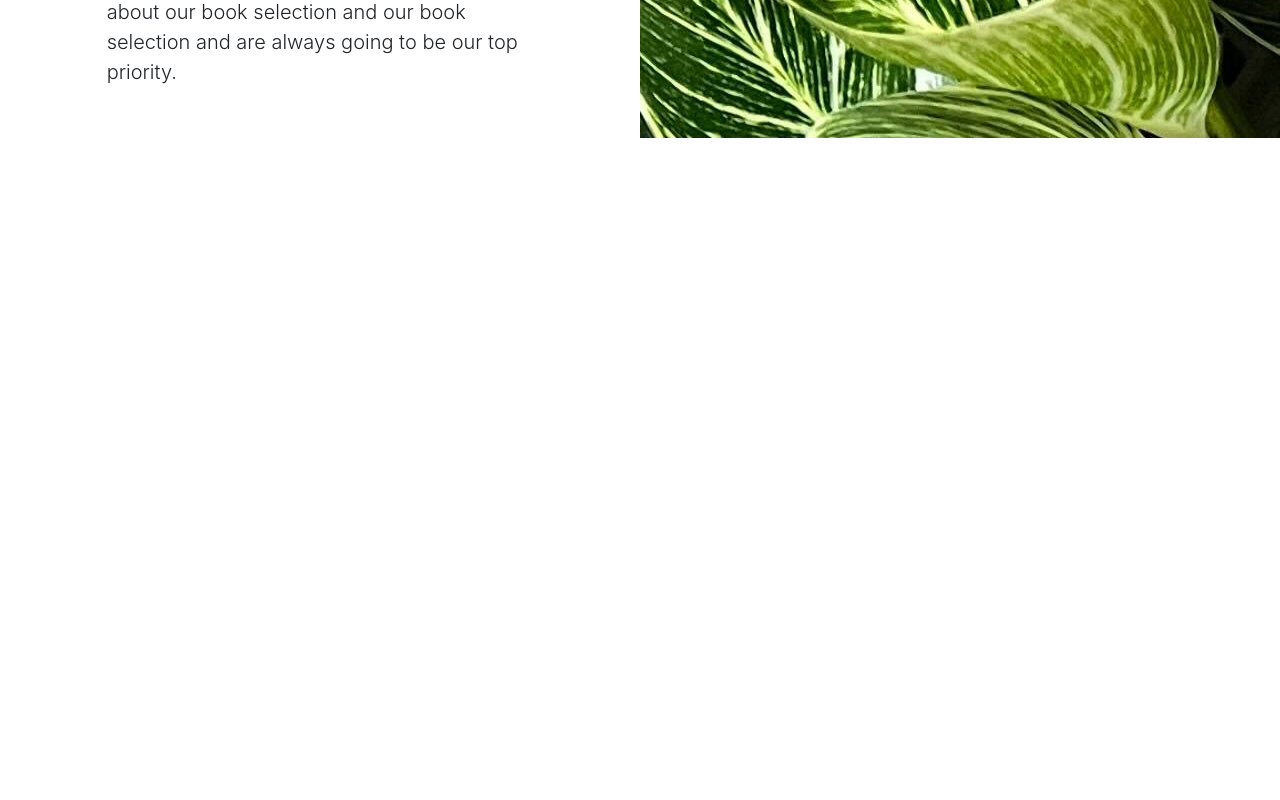
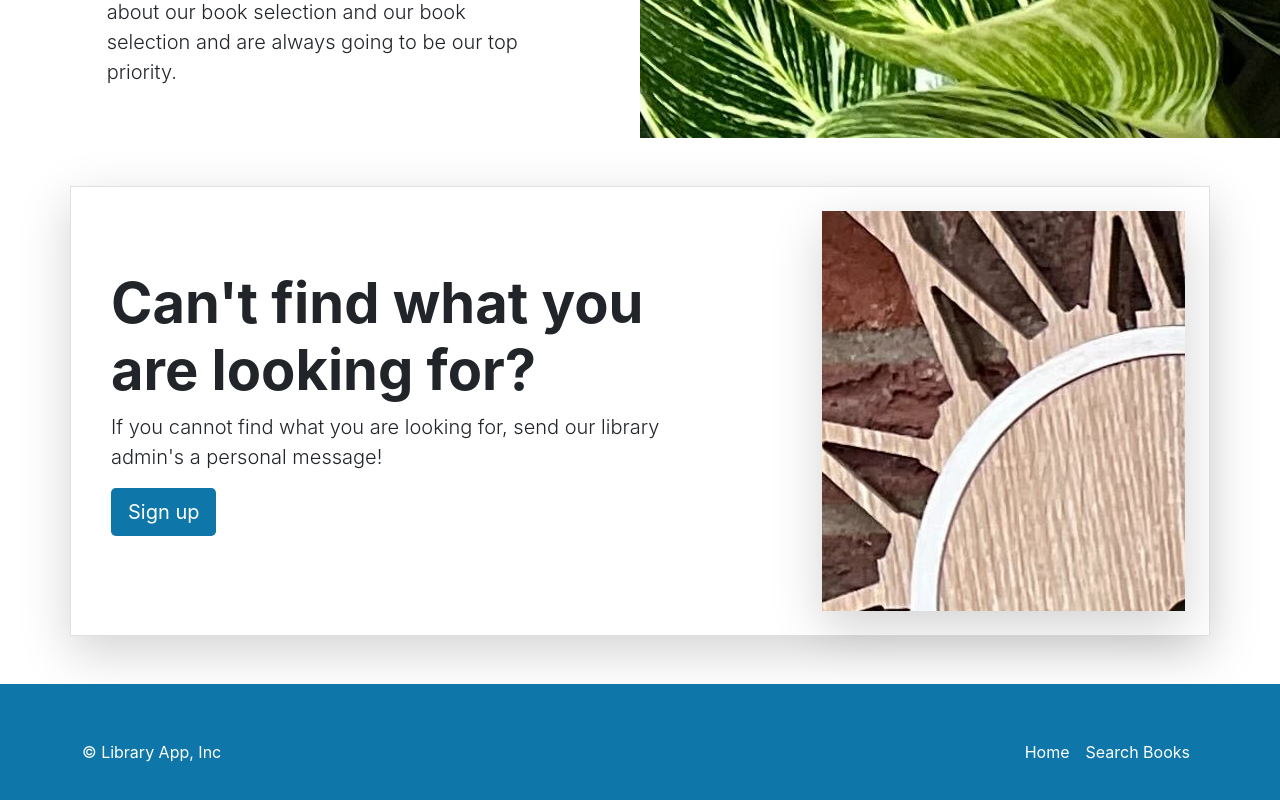
Before and after one commit to santoshreddy534/Library-Application, a React (Create React App) app in the folder 01-frontend/react-library/: page / in a window 1280 px wide. Shown: the part 1780-2580 px from the top of the page. Before the commit the page ends 1918 px from the top, so only its background shows below. Built offline with nearby package versions, Linux system fonts and the light colour scheme.

Commit message:
Added Footer and HomePage Components

```diff
--- a/01-frontend/react-library/src/App.tsx
+++ b/01-frontend/react-library/src/App.tsx
@@ -1,20 +1,16 @@
 import React from 'react';
 import './App.css';
 import { Navbar } from './layouts/NavbarAndFooter/Navbar';
-import { ExploreTopBooks } from './layouts/homepage/ExploreTopBooks';
-import { Carousel } from './layouts/homepage/Carousel';
-import { Heros } from './layouts/homepage/Heros';
+import { Footer } from './layouts/NavbarAndFooter/Footer';
+import { HomePage } from './layouts/homepage/HomePage';
 
-function App() {
+export const App = () => {
   return (
     <div>
       <Navbar />
-      <ExploreTopBooks />
-      <Carousel />
-      <Heros />
+      <HomePage />
+      <Footer />
     </div>
 
   );
 }
-
-export default App;
--- a/01-frontend/react-library/src/index.tsx
+++ b/01-frontend/react-library/src/index.tsx
@@ -1,7 +1,7 @@
 import React from 'react';
 import ReactDOM from 'react-dom/client';
 import './index.css';
-import App from './App';
+import { App } from './App';
 
 const root = ReactDOM.createRoot(
   document.getElementById('root') as HTMLElement
--- /dev/null
+++ b/01-frontend/react-library/src/layouts/NavbarAndFooter/Footer.tsx
@@ -0,0 +1,21 @@
+export const Footer = () => {
+    return (
+        <div className="main-color">
+            <footer className="container d-flex flex-wrap justify-content-between align-items-center py-5 main-color">
+                <p className="col-md-4 mb-0 text-white">© Library App, Inc</p>
+                <ul className="nav navbar-dark col-md-4 justify-content-end">
+                    <li className="nav-item">
+                        <a href="#" className="nav-link px-2 text-white">
+                            Home
+                        </a>
+                    </li>
+                    <li className="nav-item">
+                        <a href="#" className="nav-link px-2 text-white">
+                            Search Books
+                        </a>
+                    </li>
+                </ul>
+            </footer>
+        </div>
+    );
+}
--- a/01-frontend/react-library/src/layouts/homepage/Carousel.tsx
+++ b/01-frontend/react-library/src/layouts/homepage/Components/Carousel.tsx
@@ -53,6 +53,7 @@
                     <span className="carousel-control-next-icon" aria-hidden="true"></span>
                     <span className="visually-hidden">Next</span>
                 </button>
+            </div>
             {/* Mobile */}
             <div className="d-lg-none mt-3">
                 <div className="row d-flex justify-content-center align-items-center">
@@ -63,7 +64,6 @@
                 <a className='btn btn-outline-secondary btn-lg' href="#">View More</a>
             </div>
         </div>
-        </div >
 
     );
 }
--- a/01-frontend/react-library/src/layouts/homepage/Heros.tsx
+++ b/01-frontend/react-library/src/layouts/homepage/Components/Heros.tsx
@@ -18,6 +18,7 @@
                             <a className='btn main-color btn-lg text-white ' href="#">Sign up</a>
                         </div>
                     </div>
+                </div>
                 <div className="row g-0">
                     <div className="col-4 col-md-4 container d-flex justify-content-center align-items-center">
                         <div className="ml-2">
@@ -35,7 +36,7 @@
                         <div className="col-image-right"></div>
                     </div>
                 </div>
-                </div>
+
             </div>
             {/* Mobile Heros */}
             <div className="d-lg-none">
@@ -52,7 +53,7 @@
                         </div>
                     </div>
                     <div className="mt-2">
-                        <div className="col-image-right">
+                        <div className="col-image-right"></div>
                         <div className="mt-2">
                             <h1>Our collection is always changing</h1>
                             <p className="lead">
@@ -67,6 +68,6 @@
                 </div>
             </div>
         </div>
-        </div>
+
     );
 }
--- /dev/null
+++ b/01-frontend/react-library/src/layouts/homepage/Components/LibraryServices.tsx
@@ -0,0 +1,21 @@
+export const LibraryServices = () => {
+    return (
+        <div className="container my-5">
+            <div className="row p-4 align-items-center border shadow-lg">
+                <div className="col-lg-7 p-3">
+                    <h1 className="display-4 fw-bold">
+                        Can't find what you are looking for?
+                    </h1>
+                    <p className="lead">
+                        If you cannot find what you are looking for,
+                        send our library admin's a personal message!
+                    </p>
+                    <div className="d-grid gap-2 justify-content-md-start mb-4 mb-lg-3">
+                        <a href="#" className="btn btn-lg main-color text-white">Sign up</a>
+                    </div>
+                </div>
+                <div className="col-lg-4 offset-lg-1 shadow-lg lost-image"></div>
+            </div>
+        </div>
+    );
+}
--- a/01-frontend/react-library/src/layouts/homepage/ReturnBook.tsx
+++ b/01-frontend/react-library/src/layouts/homepage/Components/ReturnBook.tsx
@@ -4,7 +4,7 @@
     return (
         <div className="col-xs-6 col-sm-6 col-md-4 col-lg-3 mb-3">
             <div className="text-center">
-                <img src={require('./../../Images/BooksImages/book-luv2code-1000.png')}
+                <img src={require('./../../../Images/BooksImages/book-luv2code-1000.png')}
                     width='151'
                     height='233'
                     alt="book"
--- /dev/null
+++ b/01-frontend/react-library/src/layouts/homepage/HomePage.tsx
@@ -0,0 +1,15 @@
+import { Carousel } from "./Components/Carousel";
+import { ExploreTopBooks } from "./Components/ExploreTopBooks";
+import { Heros } from "./Components/Heros";
+import { LibraryServices } from "./Components/LibraryServices";
+
+export const HomePage = () => {
+    return (
+        <>
+            <ExploreTopBooks />
+            <Carousel />
+            <Heros />
+            <LibraryServices />
+        </>
+    );
+}
```
Also changed, not shown: 01-frontend/react-library/src/layouts/homepage/Components/ExploreTopBooks.tsx (renamed from 01-frontend/react-library/src/layouts/homepage/ExploreTopBooks.tsx). Lines whose indentation alone changed are shown as unchanged.
